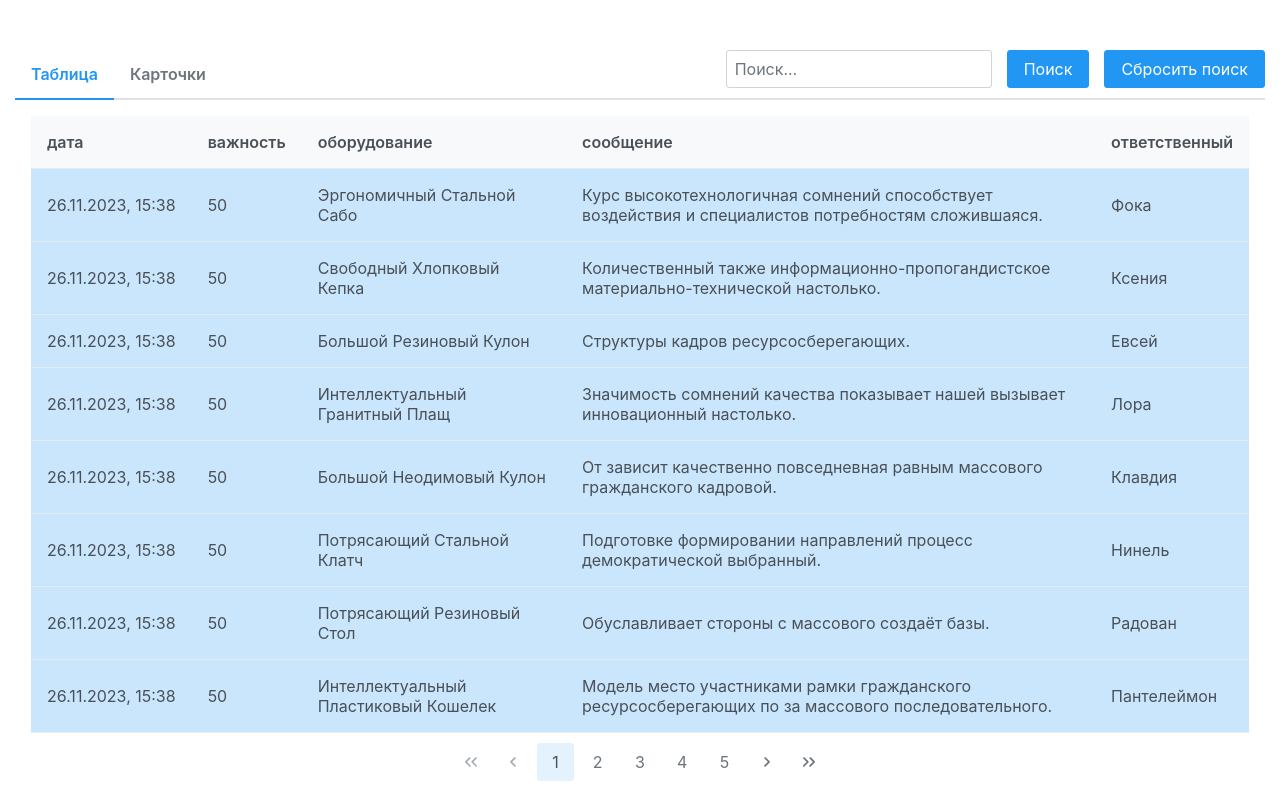
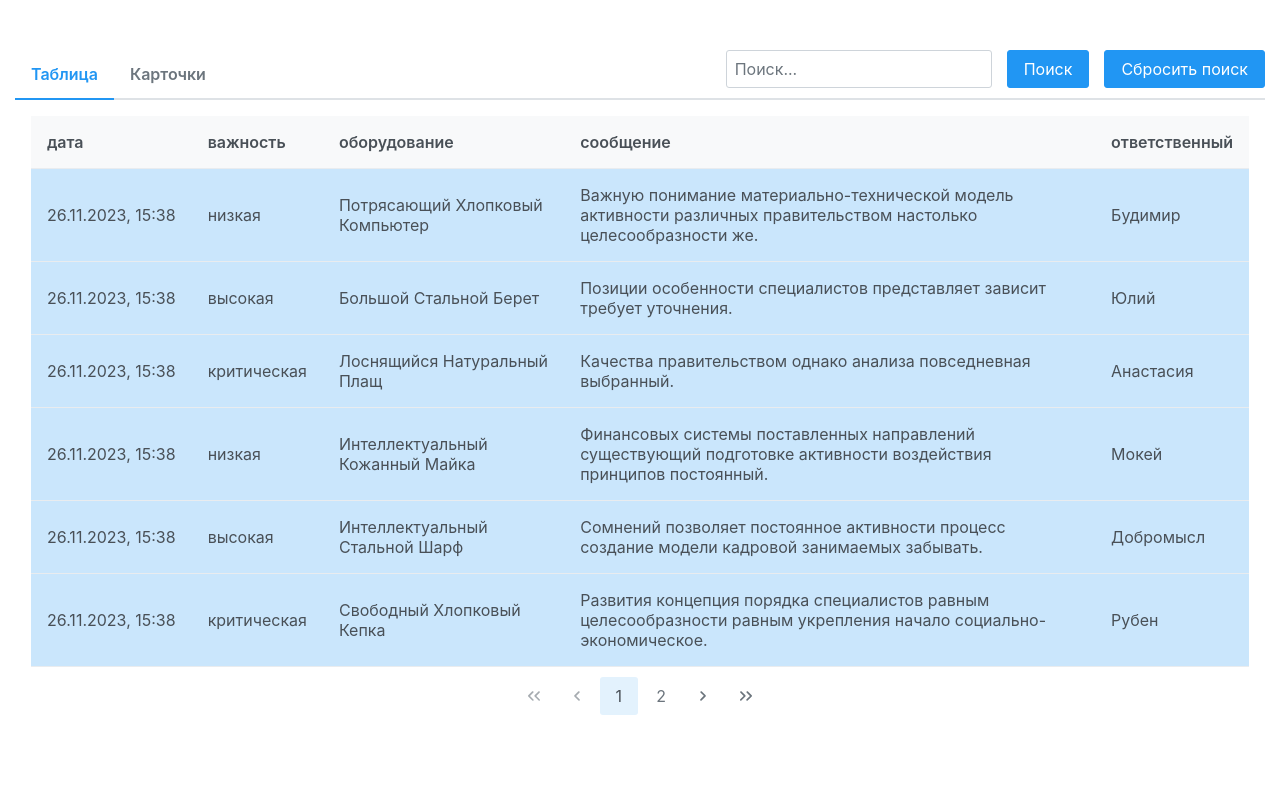
Before and after one commit to Phizick/pge-energo, a React (Create React App) app: page / in a window 1280 px wide. Built offline with nearby package versions, Linux system fonts and the light colour scheme.

Commit message:
setinterval branch

```diff
--- a/src/App.tsx
+++ b/src/App.tsx
@@ -3,7 +3,7 @@ import './App.css';
 import styled from 'styled-components';
 import 'primereact/resources/primereact.min.css';
 import 'primereact/resources/themes/saga-blue/theme.css';
-import {ContentComponent} from "./Components/HeaderComponent/ContentComponent";
+import {ContentComponent} from "./Components/ContentComponent/ContentComponent";
 import ArrayProvider from "./Components/ArrayProvider/ArrayProvider";
 
 
--- a/src/Components/ArrayProvider/ArrayProvider.tsx
+++ b/src/Components/ArrayProvider/ArrayProvider.tsx
@@ -1,7 +1,7 @@
 import React, { useEffect, useState } from 'react';
 import { fakerRU }  from '@faker-js/faker';
 import useWindowSize from "../Hooks/useWindowSize/useWindowSize";
-import {ContentComponent} from "../HeaderComponent/ContentComponent";
+import {ContentComponent} from "../ContentComponent/ContentComponent";
 
 
 interface Data {
@@ -19,17 +19,18 @@ const ArrayProvider: React.FC = () => {
     const [data, setData] = useState<Data[]>([]);
     const [tableData, setTableData] = useState<Data[]>([]);
     const [cardData, setCardData] = useState<Data[]>([]);
-    const [first, setFirst] = useState(0);
+    const [firstTable, setFirstTable] = useState(0);
+    const [firstCard, setFirstCard] = useState(0);
     let { height = 0 } = useWindowSize();
 
-    const rowHeight = 95;
+    const rowHeight = 105;
     const cardsCount = 12;
     const tableRows = Math.floor(height / rowHeight);
 
     const filterData = (searchText: string) => {
         const filtered = data.filter(item => item.message.includes(searchText));
-        setTableData(filtered.slice(first, first + tableRows));
-        setCardData(filtered.slice(first, first + cardsCount));
+        setTableData(filtered.slice(firstTable, firstTable + tableRows));
+        setCardData(filtered.slice(firstCard, firstCard + cardsCount));
     };
 
     const formatDate = (date: Date) => {
@@ -38,36 +39,55 @@ const ArrayProvider: React.FC = () => {
         const year = date.getFullYear();
         const hours = date.getHours().toString().padStart(2, '0');
         const minutes = date.getMinutes().toString().padStart(2, '0');
-        return `${day}.${month}.${year}, ${hours}:${minutes}`
+        return `${day}.${month}.${year}, ${hours}:${minutes}`;
     };
 
     useEffect(() => {
-        const fetchData = () => {
-            const data = Array.from({length: 50}, (_, i) => {
+        const importanceLevels = ['высокая', 'низкая', 'критическая'];
+        let fakeIndex = 0;
+
+        const fetchData = (index: number) => {
+            const newData = Array.from({length: 3}, (_, i) => {
                 return {
-                    id: i.toString(),
+                    id: (index + i).toString(),
                     date: formatDate(new Date()),
-                    importance: '50',
+                    importance: importanceLevels[Math.floor(Math.random()*importanceLevels.length)],
                     equipment: fakerRU.commerce.productName(),
                     message: fakerRU.lorem.sentence(),
                     responsible: fakerRU.person.firstName(),
                     avatar: fakerRU.image.avatar(),
                 };
             });
+            setData(prevData => [...prevData, ...newData]);
+            filterData("");
+            fakeIndex += 3;
+        };
 
-            setData(data);
-            setTableData(data.slice(first, first + tableRows));
-            setCardData(data.slice(first, first + cardsCount));
-        }
+        fetchData(fakeIndex);
 
-        fetchData();
-    }, [first, tableRows]);
+        const intervalId = setInterval(() => {
+            if (fakeIndex < 120) {
+                fetchData(fakeIndex);
+            } else {
+                clearInterval(intervalId);
+            }
+        }, 3000);
 
-    console.log(tableData)
+        return () => clearInterval(intervalId);
+    }, [firstTable, tableRows]);
 
-    const onPageChange = (event: { first: number; rows: number; }) => {
-        setFirst(event.first);
-        filterData("");
+    useEffect(() => {
+        setCardData(data.slice(firstCard, firstCard + cardsCount));
+    }, [firstCard, cardsCount, data]);
+
+
+
+    const onPageChangeTable = (event: { first: number; rows: number; }) => {
+        setFirstTable(event.first);
+    };
+
+    const onPageChangeCard = (event: { first: number; rows: number; }) => {
+        setFirstCard(event.first);
     };
 
     return (
@@ -79,8 +99,10 @@ const ArrayProvider: React.FC = () => {
                 rowsTable={tableRows}
                 rowsCard={cardsCount}
                 totalRecords={data.length}
-                onChange={onPageChange}
-                first={first}
+                onChangeTable={onPageChangeTable}
+                onChangeCard={onPageChangeCard}
+                firstTable={firstTable}
+                firstCard={firstCard}
             />
         </div>
     );
--- a/src/Components/CardComponent/CardComponent.tsx
+++ b/src/Components/CardComponent/CardComponent.tsx
@@ -80,7 +80,7 @@ const Label = styled.label`
 const CardComponent: React.FC<CardComponentProps> = ({ data }) => {
     const [checked, setChecked] = useState<Record<string, boolean>>({});
     const [read, setAsRead] = useRead();
-    const [activeElementId, setActiveElementId] = useActive(setAsRead);
+    const [, setActiveElementId] = useActive(setAsRead);
 
     const handleCheckboxChange = (e: { checked?: boolean }, id: string) => {
         setChecked(prev => ({ ...prev, [id]: !!e.checked }));
@@ -127,7 +127,7 @@ const CardComponent: React.FC<CardComponentProps> = ({ data }) => {
                         </CardContent>
                         <div style={{ textAlign: 'center' }}>
                             {item.avatar && <img src={item.avatar} alt="Avatar" style={{ borderRadius: '50%', width: '48px', height: '48px' }} />}
-                            {/*использовался компонент Avatar из библиотеки, но он отрабатывает неккоректно, и не рендерит аватарки. хотя по коду должен обрабатывать нормально:*/}
+                            {/*использовался компонент Avatar из библиотеки, но он отрабатывает неккоректно, и не рендерит аватарки. хотя по коду под капотом должен обрабатывать нормально:*/}
                             {/*    var imageProps = utils.mergeProps({*/}
                             {/*    src: props.image,*/}
                             {/*    onError: onImageError*/}
--- a/src/Components/HeaderComponent/ContentComponent.tsx
+++ b/src/Components/ContentComponent/ContentComponent.tsx
@@ -27,8 +27,10 @@ type ContentComponentProps = {
     rowsTable: number;
     rowsCard: number;
     totalRecords: number;
-    onChange: (event: { first: number, rows: number }) => void;
-    first: number;
+    onChangeTable: (event: { first: number, rows: number }) => void;
+    onChangeCard: (event: { first: number, rows: number }) => void;
+    firstTable: number;
+    firstCard: number;
 };
 
 const HeaderContainer = styled.div`
@@ -49,7 +51,7 @@ const SearchContainer = styled.div`
 `;
 
 
-export const ContentComponent: React.FC<ContentComponentProps> = ({ onSearch, cardData, tableData,rowsTable, rowsCard, totalRecords, onChange, first }) => {
+export const ContentComponent: React.FC<ContentComponentProps> = ({ onSearch, cardData, tableData,rowsTable, rowsCard, totalRecords, onChangeCard, firstTable, firstCard, onChangeTable }) => {
     const [searchText, setSearchText] = useState('');
 
     const onSearchSubmit = useCallback(() => {
@@ -77,13 +79,13 @@ export const ContentComponent: React.FC<ContentComponentProps> = ({ onSearch, ca
     return (
         <HeaderContainer>
             <TabView renderActiveOnly={false}>
-                <TabPanel header={'Таблица'}>
+                <TabPanel header={'Таблица'} >
                     <TableComponent data={tableData}/>
-                    <Paginator first={first} rows={rowsTable} totalRecords={totalRecords} onPageChange={onChange}/>
+                    <Paginator first={firstTable} rows={rowsTable} totalRecords={totalRecords} onPageChange={onChangeTable}/>
                 </TabPanel>
                 <TabPanel header={'Карточки'}>
                     <CardComponent data={cardData}/>
-                    <Paginator first={first} rows={rowsCard} totalRecords={totalRecords} onPageChange={onChange}/>
+                    <Paginator first={firstCard} rows={rowsCard} totalRecords={totalRecords} onPageChange={onChangeCard}/>
                 </TabPanel>
             </TabView>
             <SearchContainer>
```
